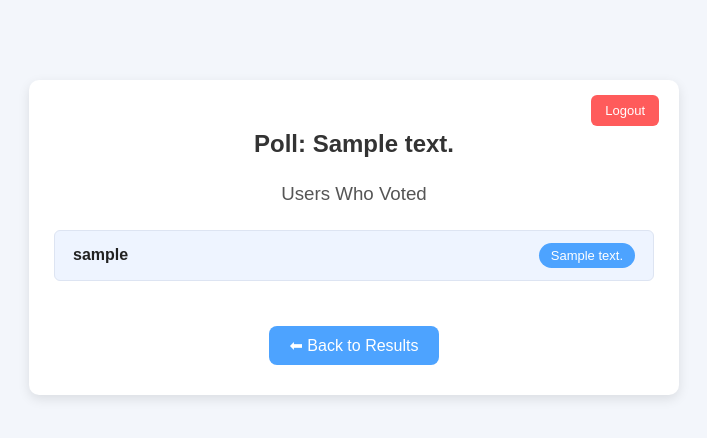
After one commit to umairjutt381/polls-, a Django app: template templates/polls/show_user.html in a window 1280 px wide. The commit adds this page. Shown: the top 438 px of the page, without its empty margins (286-993 px from the left). Run offline with Django 3.2, Linux system fonts and the light colour scheme; the template is opened without the code that fills it: most values are stand-ins (such as "Sample title", 1, 10 or a date in 2020).

Commit message:
fixes issues

```diff
--- a/polls/models.py
+++ b/polls/models.py
@@ -15,4 +15,5 @@ class Choice(models.Model):
 class VoteRecord(models.Model):
     user = models.ForeignKey(User, on_delete=models.CASCADE)
     question = models.ForeignKey(Question, on_delete=models.CASCADE)
+    choice = models.ForeignKey(Choice, on_delete=models.CASCADE)
     voted_at = models.DateTimeField(auto_now_add=True)
--- a/polls/urls.py
+++ b/polls/urls.py
@@ -14,6 +14,7 @@ urlpatterns = [
     path('add/', views.add_question, name='add_question'),
     path('delete_selected/', views.delete_selected_polls, name='delete_selected'),
     path("<int:question_id>/", views.detail, name="detail"),
+    path("<int:question_id>/voters/", views.show_voters, name="show_users"),
     path("<int:question_id>/results/", views.results, name="results"),
     path("<int:question_id>/vote/", views.vote, name="vote"),
 ]
--- a/templates/polls/detail.html
+++ b/templates/polls/detail.html
@@ -66,6 +66,7 @@
 </head>
 <body>
 <div class="poll-box">
+    <a href="{% url 'polls:index' %}" class="back_to_poll-btn">Back to Polls</a>
     <h3>Cast Your Vote</h3>
     <hr>
     <h2>{{ question.question_text }}</h2>
--- a/templates/polls/index.html
+++ b/templates/polls/index.html
@@ -109,6 +109,8 @@
         </table>
 
         <div class="actions">
+                    <a href="{% url 'polls:logout' %}" class="logout-btn">Logout</a>
+
             <a href="{% url 'polls:add_question' %}">
                 <button type="button" class="btn-add">+ Add Question</button>
             </a>
--- a/templates/polls/results.html
+++ b/templates/polls/results.html
@@ -121,6 +121,8 @@
 </head>
 <body>
   <div class="results-container">
+        <a href="{% url 'polls:logout' %}" class="logout-btn">Logout</a>
+
     <h1>{{ question.question_text }}</h1>
 
     <ul>
@@ -133,6 +135,8 @@
     </ul>
 
     <a href="{% url 'polls:detail' question.id %}" class="btn">← Vote Again</a>
+    <a href="{% url 'polls:show_users' question.id %}">See who voted</a>
+
   </div>
 </body>
 </html>
--- /dev/null
+++ b/templates/polls/show_user.html
@@ -0,0 +1,146 @@
+{% load static %}
+<!DOCTYPE html>
+<html lang="en">
+<head>
+    <meta charset="UTF-8">
+    <title>Voted Users</title>
+    <style>
+        body {
+            font-family: "Poppins", sans-serif;
+            background: #f3f6fb;
+            margin: 0;
+            padding: 0;
+        }
+
+        .container {
+            max-width: 600px;
+            margin: 80px auto;
+            background: #fff;
+            border-radius: 10px;
+            box-shadow: 0 4px 12px rgba(0,0,0,0.1);
+            padding: 30px 25px;
+            position: relative;
+        }
+
+        .logout-btn {
+            position: absolute;
+            top: 15px;
+            right: 20px;
+            background: #ff5b5b;
+            color: #fff;
+            padding: 8px 14px;
+            border-radius: 6px;
+            text-decoration: none;
+            font-weight: 500;
+            font-size: 13px;
+            transition: background 0.2s ease;
+        }
+
+        .logout-btn:hover {
+            background: #e04848;
+        }
+
+        h2 {
+            color: #333;
+            font-weight: 600;
+            text-align: center;
+            margin-bottom: 10px;
+        }
+
+        h3 {
+            color: #555;
+            text-align: center;
+            margin-top: 25px;
+            font-weight: 500;
+        }
+
+        ul {
+            list-style: none;
+            padding: 0;
+            margin: 25px 0;
+        }
+
+        li {
+            background: #eef4ff;
+            border: 1px solid #dde4f2;
+            padding: 12px 18px;
+            border-radius: 6px;
+            margin: 10px 0;
+            display: flex;
+            justify-content: space-between;
+            align-items: center;
+            transition: background 0.2s ease;
+        }
+
+        li:hover {
+            background: #e1edff;
+        }
+
+        .username {
+            font-weight: 600;
+            color: #222;
+        }
+
+        .vote-text {
+            background: #4da3ff;
+            color: white;
+            padding: 5px 12px;
+            border-radius: 20px;
+            font-size: 13px;
+            font-weight: 500;
+        }
+
+        .empty {
+            text-align: center;
+            color: #777;
+            font-style: italic;
+            padding: 15px 0;
+        }
+
+        a.btn {
+            display: inline-block;
+            background: #4da3ff;
+            color: #fff;
+            padding: 10px 20px;
+            border-radius: 8px;
+            text-decoration: none;
+            font-weight: 500;
+            margin: 20px auto 0;
+            transition: background 0.2s ease;
+        }
+
+        a.btn:hover {
+            background: #398ae5;
+        }
+
+        .btn-container {
+            text-align: center;
+        }
+    </style>
+</head>
+<body>
+<div class="container">
+    <!-- Logout button -->
+    <a href="{% url 'polls:logout' %}" class="logout-btn">Logout</a>
+
+    <h2>Poll: {{ question.question_text }}</h2>
+
+    <h3>Users Who Voted</h3>
+
+    <ul>
+        {% for vote in voted_users %}
+            <li>
+                <span class="username">{{ vote.user.username }}</span>
+                <span class="vote-text">{{ vote.choice.choice_text }}</span>
+            </li>
+        {% empty %}
+            <li class="empty">No one has voted yet.</li>
+        {% endfor %}
+    </ul>
+
+    <div class="btn-container">
+        <a href="{% url 'polls:results' question.id %}" class="btn">⬅ Back to Results</a>
+    </div>
+</div>
+</body>
+</html>
```
Also changed, not shown: polls/views.py (+23 -6 lines), db.sqlite3, polls/migrations/0001_initial.py, polls/migrations/0002_alter_question_pub_date.py (deleted), polls/migrations/0003_voterecord.py (deleted).
